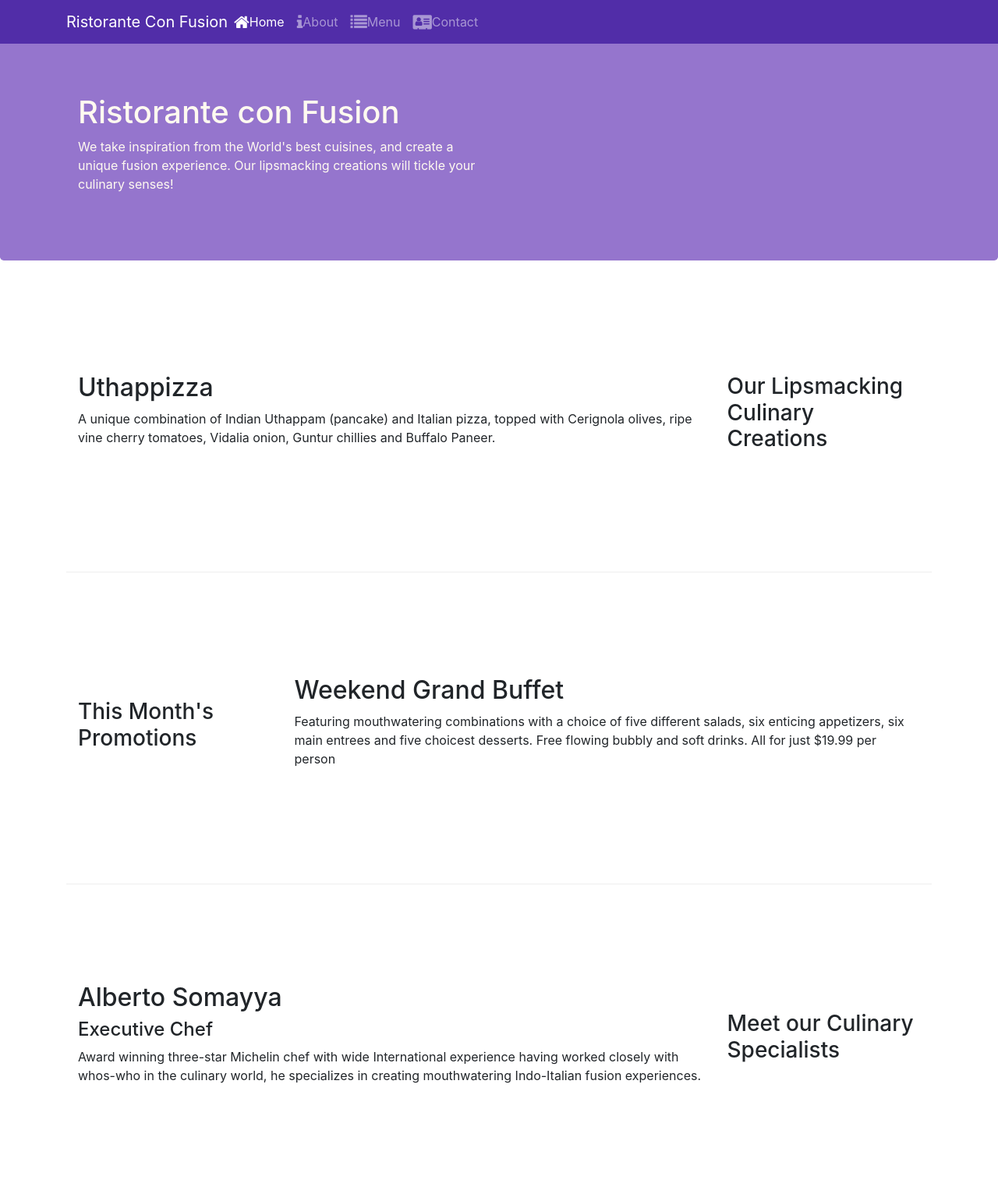
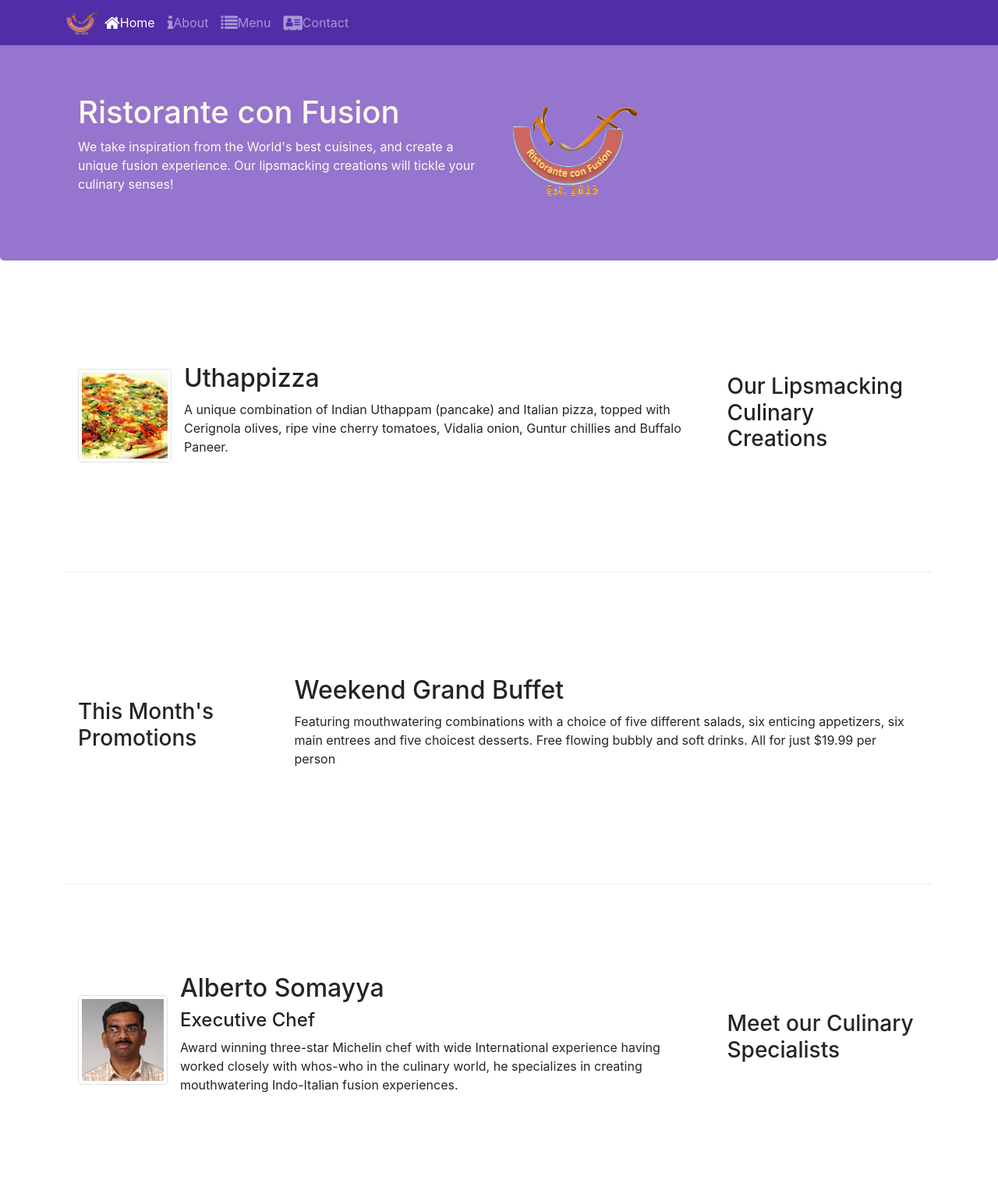
Before and after one commit to AnxhelaMehmetaj/confusion-ristorante-bootstrap-, a website: page index.html in a window 1280 px wide. Shown: the top 1531 px of the page at 78% size. Drawn offline with nearby package versions, Linux system fonts and the light colour scheme.

Commit message:
Images and Media

```diff
--- a/index.html
+++ b/index.html
@@ -28,7 +28,7 @@
         <button class="navbar-toggler" type="button" data-toggle="collapse" data-target="#Navbar">
             <span class="navbar-toggler-icon"> </span>
         </button>
-     <a class=" navbar-brand mr-auto" href="#">Ristorante Con Fusion</a>
+     <a class=" navbar-brand mr-auto" href="#"><img src="img/logo.png" height="30" width="41"></a>
     <div class="collapse navbar-collapse" id="Navbar">
      <ul class="navbar-nav mr-auto">
           <li class="nav-item active"><a class="nav-link" href="#"><span class="fa fa-home fa-lg"></span>Home</a></li>
@@ -50,7 +50,9 @@
                     <h1>Ristorante con Fusion</h1>
                     <p>We take inspiration from the World's best cuisines, and create a unique fusion experience. Our lipsmacking creations will tickle your culinary senses!</p>
                 </div>
-                <div class="col-12 col-sm"> </div>
+                <div class="col-12 col-sm align-self-center">
+                    <img src="img/logo.png" class="img-fluid">
+                </div>
             </div>
         </div>
     </header>
@@ -61,12 +63,20 @@
                <h3>Our Lipsmacking Culinary Creations</h3>
                </div>
                 <div class="col col-sm order-sm-first col-md">
-                 <h2>Uthappizza</h2>
-                 <p>A unique combination of Indian Uthappam (pancake) and Italian pizza, topped with Cerignola olives, ripe vine cherry tomatoes, Vidalia onion, Guntur chillies and Buffalo Paneer.</p>
+                    <div class="media">
+                        <img class="d-flex mr-3 img-thumbnail align-self-center"
+                        src="img/uthappizza.png" alt="uthappizza">
+                        <div class="media-body">
+                    <h2 class="mt-0">Uthappizza</h2>
+                 <p class="d-none d-sm-block">A unique combination of Indian Uthappam (pancake)
+                      and Italian pizza, topped with Cerignola olives,
+                       ripe vine cherry tomatoes, Vidalia onion, Guntur
+                        chillies and Buffalo Paneer.</p>
+                 </div>
+
                 </div>
             </div>
-
-
+            </div>
 
           <div class="row row-content align-items-center">
                 <div class="col-12 col-sm-4 col-md-3">
@@ -79,16 +89,28 @@
             </div>
 
             <div class="row row-content align-items-center">
-                <div class="col-12 col-sm-4 order-sm-last col-md-3" >
-                   <h3>Meet our Culinary Specialists</h3>
+                    <div class="col-12 col-sm-4 order-sm-last col-md-3">
+                        <h3> Meet our Culinary Specialists
+                        </h3>
                     </div>
                     <div class="col col-sm order-sm-first col-md">
-                    <h2>Alberto Somayya</h2>
+                        <div class="media">
+                                <img class="d-flex mr-3 img-thumbnail align-self-center"
+                                        src="img/alberto.png" alt="Alberto Somayya">
+                                <div class="media-body">
+                                    <h2 class="mt-0">Alberto Somayya</h2>
                                     <h4>Executive Chef</h4>
-                    <p>Award winning three-star Michelin chef with wide International experience having worked closely with whos-who in the culinary world, he specializes in creating mouthwatering Indo-Italian fusion experiences. </p>
+                                    <p class="d-none d-sm-block">Award winning three-star Michelin chef with wide
+                                        International experience having worked closely with
+                                        whos-who in the culinary world, he specializes in
+                                        creating mouthwatering Indo-Italian fusion experiences.
+                                        </p>
                                 </div>
                       </div>
 
+                    </div>
+            </div>
+    </div>
 
 
     <footer class="footer">
```
Also changed, not shown: aboutus.html (+6 -2 lines), contactus.html (+3 -2 lines), img/alberto.png (added), img/buffet.png (added), img/logo.png (added), img/uthappizza.png (added), 1 other file. Lines whose indentation alone changed are shown as unchanged.
